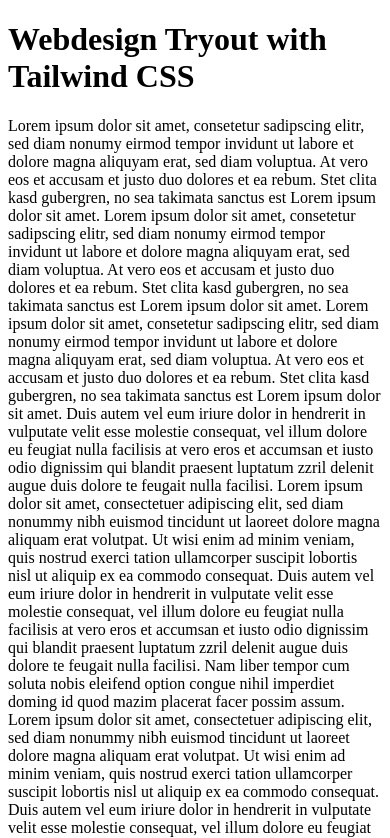
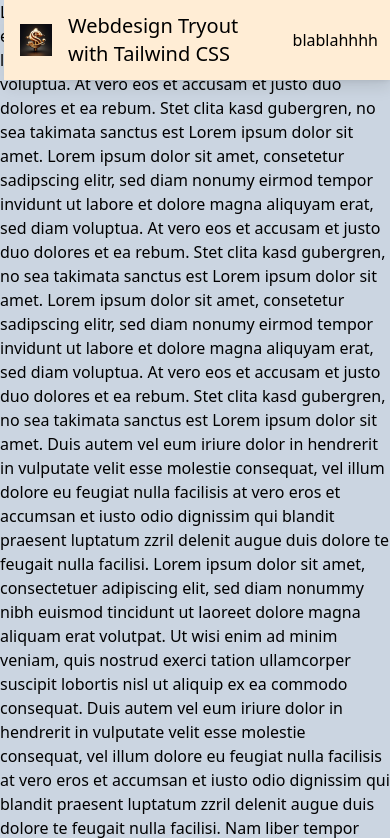
Before and after one commit to BanuDa220018/web-tryout, a plain HTML site: page index.html in a window 390 px wide. Shown: the top 838 px of the page. Drawn offline with nearby package versions, Linux system fonts and the light colour scheme.

Commit message:
feature: responsiveness

```diff
--- a/index.html
+++ b/index.html
@@ -4,12 +4,20 @@
 <head>
     <meta charset="UTF-8">
     <meta name="viewport" content="width=device-width, initial-scale=1.0">
+    <link rel="icon" type="image/x-icon" href="/assets/logo/favicon.ico">
     <title>Webdesign Tryout with Tailwind CSS</title>
+    <script src="https://cdn.tailwindcss.com"></script>
 </head>
 
 <body>
-    <h1>Webdesign Tryout with Tailwind CSS</h1>
-    <p>Lorem ipsum dolor sit amet, consetetur sadipscing elitr, sed diam nonumy eirmod tempor invidunt ut labore et
+    <div class="fixed flex gap-4 justify-between items-center w-full h-20 p-4 mx-1 z-20 bg-orange-100 shadow-lg">
+        <img src="/assets/logo/_f772405b-b70d-4aff-a8ea-7ba46b7cf059.jpg" class="w-8 h-8" alt="money"/>
+
+        <h1 class="text-xl md:text-3xl xl:text-7xl">Webdesign Tryout with Tailwind CSS</h1>
+        <p>blablahhhh</p>
+    </div>
+
+    <p class="bg-slate-300">Lorem ipsum dolor sit amet, consetetur sadipscing elitr, sed diam nonumy eirmod tempor invidunt ut labore et
         dolore magna aliquyam erat, sed diam voluptua. At vero eos et accusam et justo duo dolores et ea rebum. Stet
         clita kasd gubergren, no sea takimata sanctus est Lorem ipsum dolor sit amet. Lorem ipsum dolor sit amet,
         consetetur sadipscing elitr, sed diam nonumy eirmod tempor invidunt ut labore et dolore magna aliquyam erat, sed
```
Also changed, not shown: assets/logo/_f772405b-b70d-4aff-a8ea-7ba46b7cf059.jpg (added), assets/logo/favicon.ico (added), teilwindConfig.js (added).
